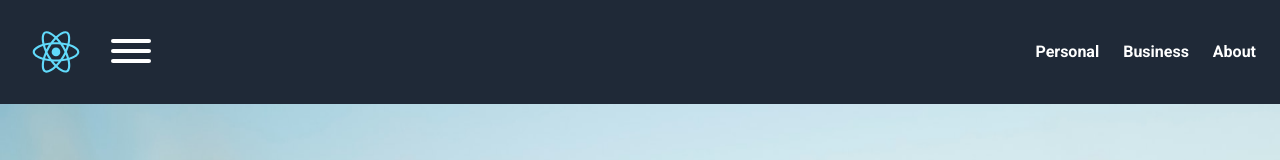
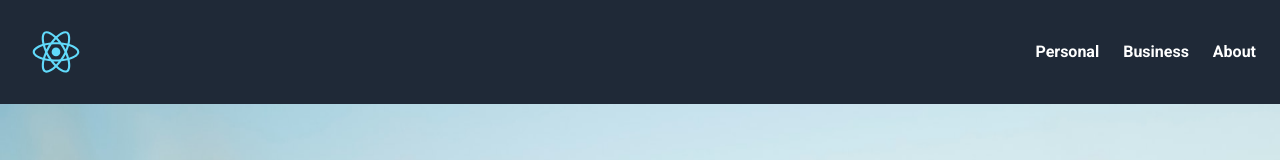
Before and after one commit to nugentmichael/react-bank, a React (Create React App) app: page / in a window 1280 px wide. Shown: the top 160 px of the page. Built offline with nearby package versions, Linux system fonts and the light colour scheme.

Commit message:
Add layout fixes to the header component.

```diff
--- a/src/App.scss
+++ b/src/App.scss
@@ -130,7 +130,6 @@ button.hamburger {
 
 .hamburger {
 	font: inherit;
-	display: inline-block;
 	overflow: visible;
 	margin: 0;
 	padding: 15px;
--- a/src/layouts/Header.js
+++ b/src/layouts/Header.js
@@ -22,7 +22,8 @@ const Header = () => {
 
 				<button
 					className={
-						'inline-block hamburger' + (open ? ' is-active' : '')
+						'sm:hidden inline-block hamburger' +
+						(open ? ' is-active' : '')
 					}
 					type="button"
 					onClick={() => toggleMenu()}
@@ -35,21 +36,21 @@ const Header = () => {
 
 			<nav
 				className={
-					'sm:flex sm:items-center ' + (open ? 'block' : 'hidden')
+					'sm:flex sm:items-center' + (open ? ' block' : ' hidden')
 				}
 			>
 				<ul className="sm:flex">
-					<li className="font-semibold hover:bg-gray-400 rounded px-2">
+					<li className="font-semibold hover:bg-gray-400 rounded px-2 py-2">
 						<Link className="text-white" to="/">
 							Personal
 						</Link>
 					</li>
-					<li className="sm:mt-0 sm:ml-2 mt-2 font-semibold hover:bg-gray-400 rounded px-2">
+					<li className="sm:mt-0 sm:ml-2 mt-2 font-semibold hover:bg-gray-400 rounded px-2 py-2">
 						<Link className="text-white" to="/business">
 							Business
 						</Link>
 					</li>
-					<li className="sm:mt-0 sm:ml-2 mt-2 font-semibold hover:bg-gray-400 rounded px-2">
+					<li className="sm:mt-0 sm:ml-2 mt-2 font-semibold hover:bg-gray-400 rounded px-2 py-2">
 						<Link className="text-white" to="/about">
 							About
 						</Link>
```
